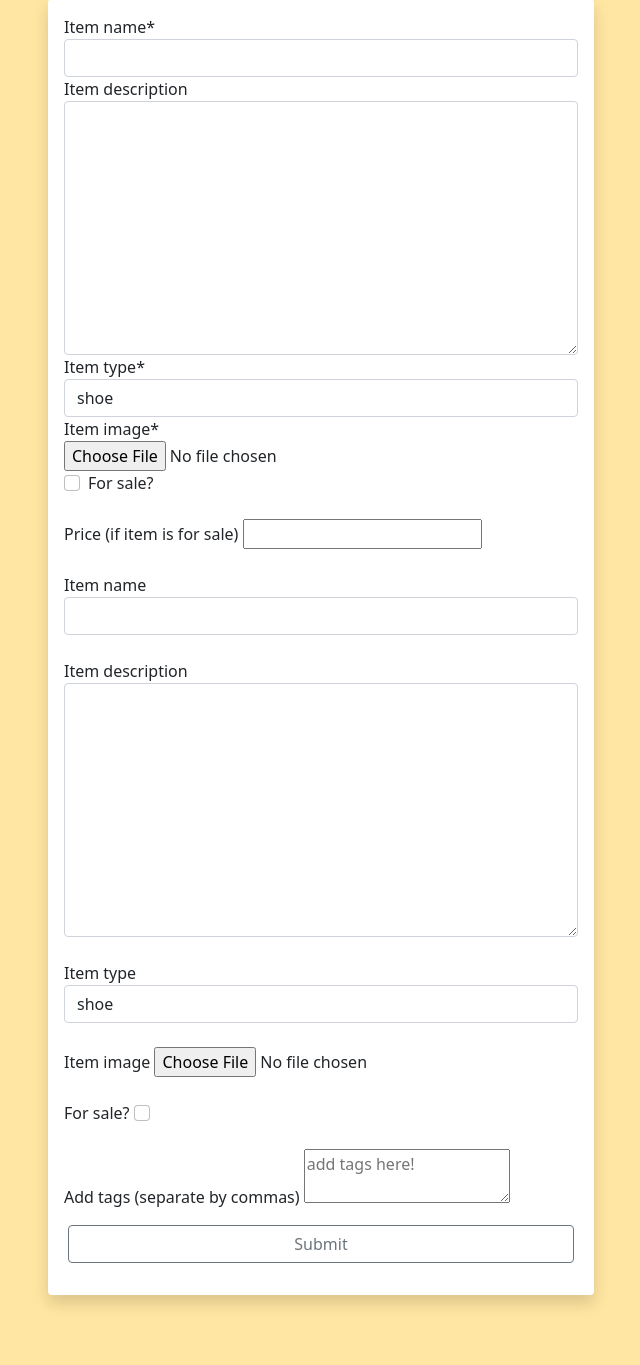
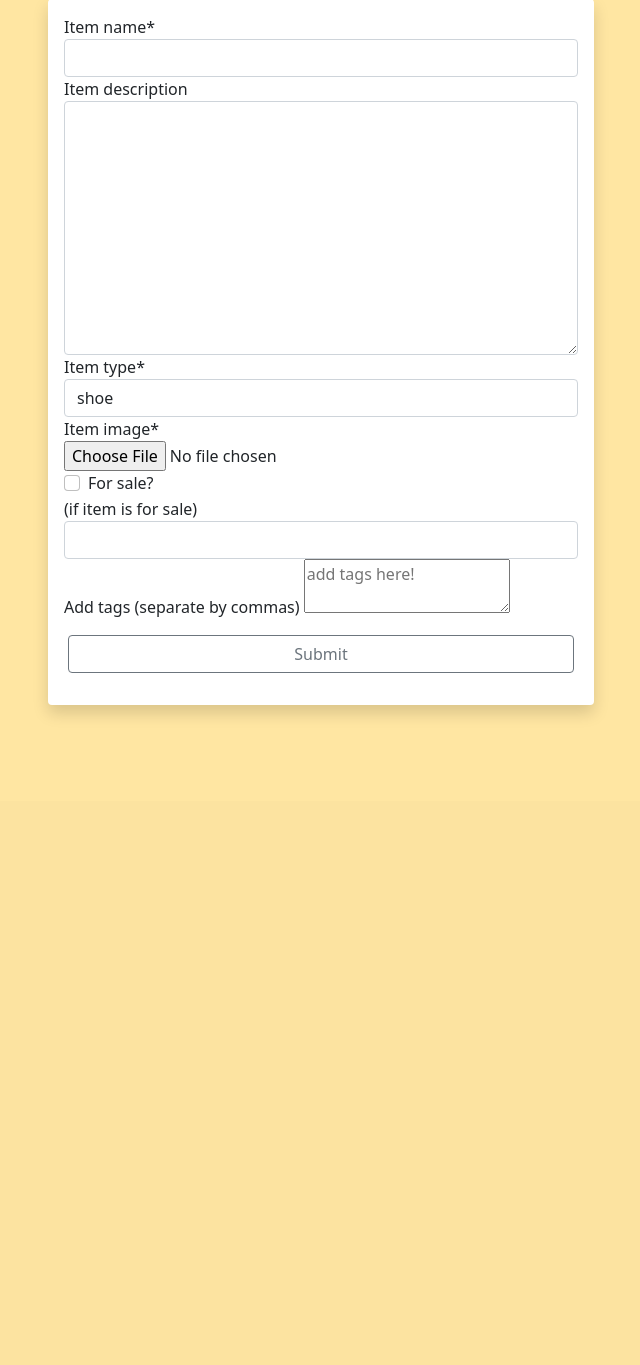
Before and after one commit to davemolk/closet-companion, a Django app: page /wardrobe/create-item/ in a window 1280 px wide. Shown: the part 250-1615 px from the top of the page, without its empty margins (319-959 px from the left). After the commit the page ends 965 px from the top, so only its background shows below. Run offline with Django 3.2, Linux system fonts and the light colour scheme; a user stored in the database is signed in; data comes from the database, SQL or seed files in the repository; both versions use the stored data as it was after the commit; parts of the project's set-up code (start-up, migrations or seed data) failed here and were passed over; some libraries are stand-ins or nearby versions.

Commit message:
add price to form

```diff
--- a/wardrobe/forms.py
+++ b/wardrobe/forms.py
@@ -12,7 +12,7 @@ class CustomModelMultipleChoiceField(forms.ModelMultipleChoiceField):
 class ItemForm(ModelForm):
     class Meta:
         model = Item
-        fields = ['name', 'description', 'type', 'image', 'sell']
+        fields = ['name', 'description', 'type', 'image', 'sell', 'price']
         labels = {
             'name': 'Item name',
             'description': 'Item description',
--- a/wardrobe/templates/wardrobe/item_form.html
+++ b/wardrobe/templates/wardrobe/item_form.html
@@ -19,17 +19,7 @@
       <form class="shadow p-3 mb-5 bg-body rounded" action="" method="POST" enctype="multipart/form-data">
         {% csrf_token %}
         {{ form|crispy }}
-        <div class="form__field">
-          <label for="formInput#text">Price (if item is for sale)</label>
-          <input type="text" name="price">
-        </div>
-        {% for field in form %}
 
-        <div class="form__field">
-            <label for="formInput#text">{{field.label}} </label>
-            {{field}}
-        </div>
-        {% endfor %}
         <div>
           <label for="formInput#text">Add tags (separate by commas)</label>
           <textarea name="newtags" class="input" placeholder="add tags here!"></textarea>
```
Also changed, not shown: db.sqlite3, static/images/images/Screen_Shot_2021-07-01_at_12.56.10_PM.jpg (added).
